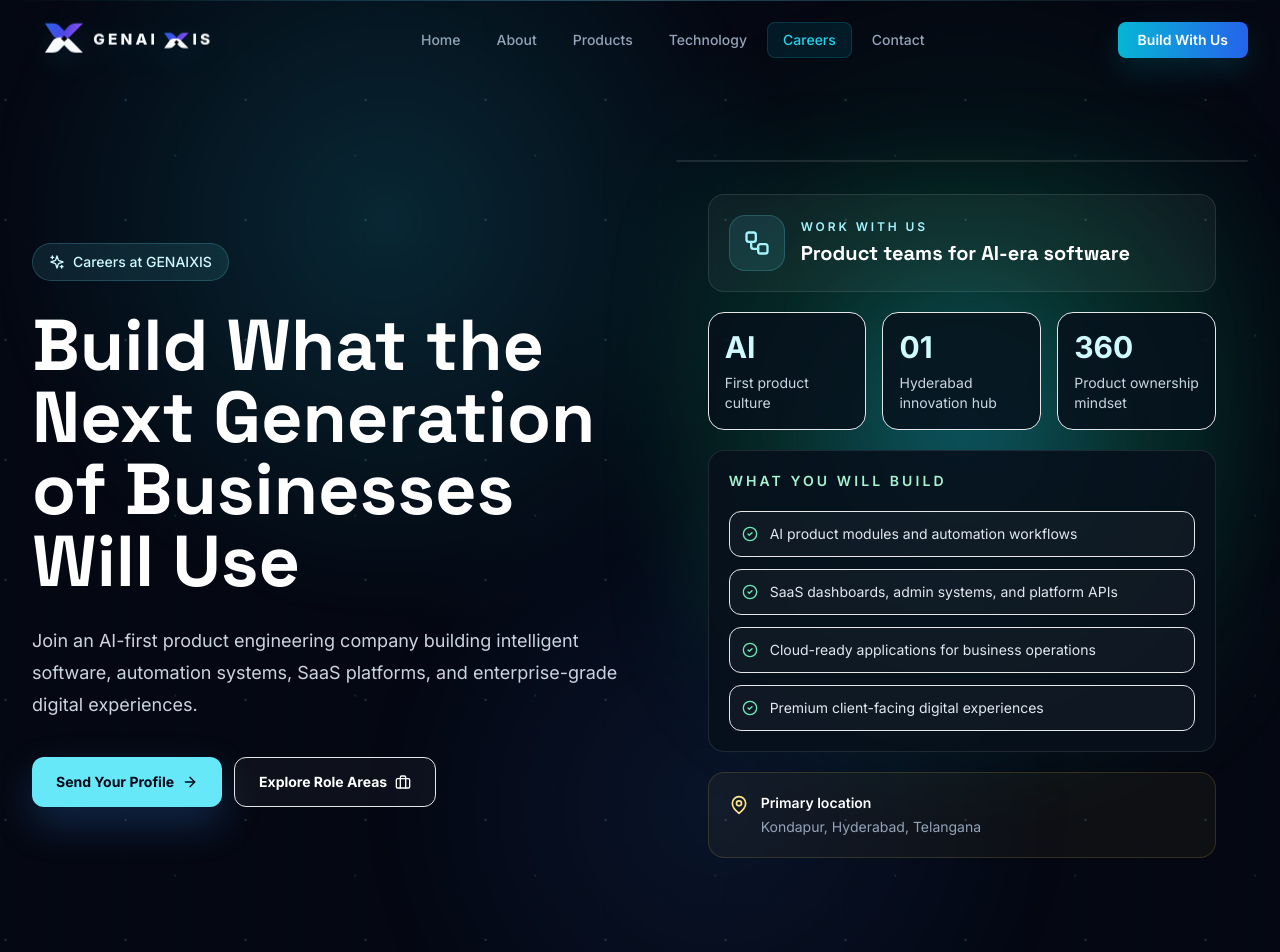
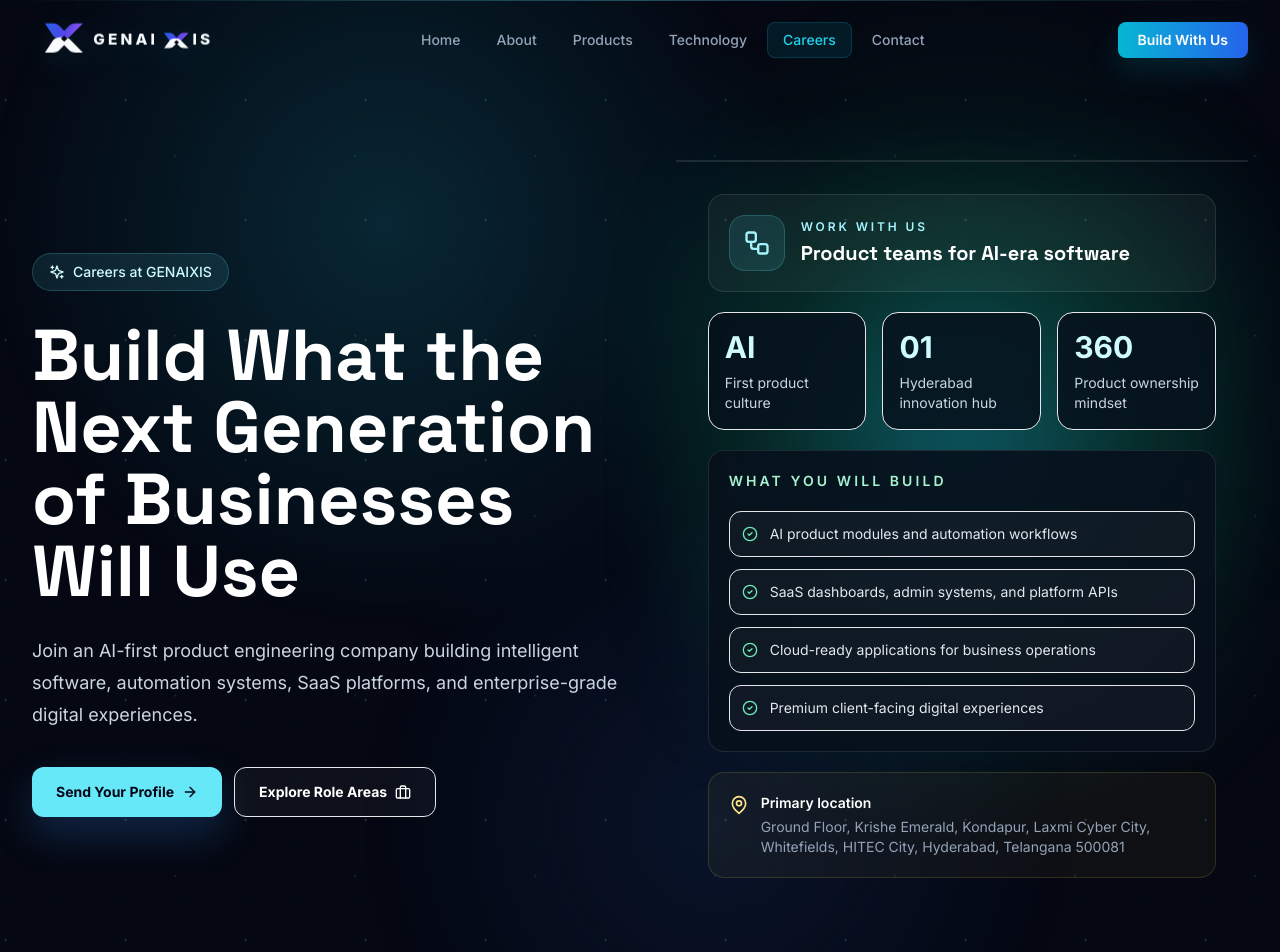
Before and after one commit to Dattakumar369/genaixis, a React (Vite) app: page /careers in a window 1280 px wide. Shown: the top 952 px of the page. Built offline with nearby package versions, Linux system fonts and the light colour scheme.

Commit message:
Update address and canonical URLs

```diff
--- a/index.html
+++ b/index.html
@@ -60,7 +60,7 @@
         "email": "contact@genaixis.com",
         "address": {
           "@type": "PostalAddress",
-          "streetAddress": "Ground Floor, Kondapur Main Road, Kondapur, Laxmi Cyber City, Whitefields",
+          "streetAddress": "Ground Floor, Krishe Emerald, Kondapur, Laxmi Cyber City, Whitefields, HITEC City",
           "addressLocality": "Hyderabad",
           "addressRegion": "Telangana",
           "postalCode": "500081",
--- a/scripts/copy-spa-fallback.mjs
+++ b/scripts/copy-spa-fallback.mjs
@@ -55,7 +55,7 @@ function escapeAttribute(value) {
 }
 
 function withRouteMeta(html, route, meta) {
-  const canonical = `${siteUrl}/${route}`;
+  const canonical = `${siteUrl}/${route}/`;
   const robots = meta.noIndex
     ? 'noindex, follow'
     : 'index, follow, max-image-preview:large, max-snippet:-1, max-video-preview:-1';
--- a/src/components/Footer.tsx
+++ b/src/components/Footer.tsx
@@ -23,7 +23,7 @@ const footerLinks = {
 };
 
 const companyAddress =
-  'Ground Floor, Kondapur Main Road, Kondapur, Laxmi Cyber City, Whitefields, Kondapur, Hyderabad, Telangana 500081';
+  'Ground Floor, Krishe Emerald, Kondapur, Laxmi Cyber City, Whitefields, HITEC City, Hyderabad, Telangana 500081';
 
 const mapsUrl = `https://www.google.com/maps/search/?api=1&query=${encodeURIComponent(companyAddress)}`;
 
--- a/src/pages/About.tsx
+++ b/src/pages/About.tsx
@@ -124,7 +124,7 @@ export default function About() {
         title="About | GENAIXIS LABS PRIVATE LIMITED"
         description="GENAIXIS LABS PRIVATE LIMITED is a futuristic AI and software innovation company building products, SaaS platforms, enterprise systems, and AI-powered digital ecosystems."
         keywords="about GENAIXIS, GENAIXIS LABS PRIVATE LIMITED, genaxis company, gen aixis company, gen axis AI company, LearnStackHub founder, AI software innovation company"
-        canonicalPath="/about"
+        canonicalPath="/about/"
       />
       <PageHero
         tag="About GENAIXIS"
--- a/src/pages/Careers.tsx
+++ b/src/pages/Careers.tsx
@@ -80,7 +80,8 @@ const principles = [
   'Raise the product standard',
 ];
 
-const companyAddress = 'Kondapur, Hyderabad, Telangana';
+const companyAddress =
+  'Ground Floor, Krishe Emerald, Kondapur, Laxmi Cyber City, Whitefields, HITEC City, Hyderabad, Telangana 500081';
 
 function CareersHero() {
   return (
@@ -199,7 +200,7 @@ export default function Careers() {
         title="Careers | GENAIXIS LABS PRIVATE LIMITED"
         description="Join GENAIXIS LABS PRIVATE LIMITED and build AI products, SaaS platforms, automation systems, cloud solutions, and enterprise software with an AI-first product engineering team."
         keywords="GENAIXIS careers, genaxis jobs, gen aixis careers, AI software jobs Hyderabad, SaaS engineering careers, LearnStackHub careers"
-        canonicalPath="/careers"
+        canonicalPath="/careers/"
       />
       <CareersHero />
 
--- a/src/pages/Contact.tsx
+++ b/src/pages/Contact.tsx
@@ -15,7 +15,7 @@ const contacts = [
 ];
 
 const companyAddress =
-  'Ground Floor, Kondapur Main Road, Kondapur, Laxmi Cyber City, Whitefields, Kondapur, Hyderabad, Telangana 500081';
+  'Ground Floor, Krishe Emerald, Kondapur, Laxmi Cyber City, Whitefields, HITEC City, Hyderabad, Telangana 500081';
 
 const mapsUrl = `https://www.google.com/maps/search/?api=1&query=${encodeURIComponent(companyAddress)}`;
 
@@ -33,7 +33,7 @@ export default function Contact() {
         title="Contact | GENAIXIS LABS PRIVATE LIMITED"
         description="Contact GENAIXIS LABS PRIVATE LIMITED in Kondapur, Hyderabad for AI product development, SaaS platforms, automation systems, cloud solutions, enterprise software, careers, and support."
         keywords="contact GENAIXIS, GENAIXIS Hyderabad, genaxis contact, gen aixis contact, gen axis software company, AI product development Hyderabad, LearnStackHub contact"
-        canonicalPath="/contact"
+        canonicalPath="/contact/"
       />
       <PageHero
         tag="Contact"
--- a/src/pages/LegalPages.tsx
+++ b/src/pages/LegalPages.tsx
@@ -6,7 +6,7 @@ const lastUpdated = 'May 27, 2026';
 const companyName = 'GENAIXIS LABS PRIVATE LIMITED';
 const contactEmail = 'contact@genaixis.com';
 const companyAddress =
-  'Ground Floor, Kondapur Main Road, Kondapur, Laxmi Cyber City, Whitefields, Kondapur, Hyderabad, Telangana 500081';
+  'Ground Floor, Krishe Emerald, Kondapur, Laxmi Cyber City, Whitefields, HITEC City, Hyderabad, Telangana 500081';
 
 interface LegalSection {
   title: string;
@@ -72,7 +72,7 @@ export function PrivacyPolicy() {
   return (
     <LegalPage
       title="Privacy Policy"
-      canonicalPath="/privacy-policy"
+      canonicalPath="/privacy-policy/"
       keywords="GENAIXIS privacy policy, GENAIXIS data policy, LearnStackHub privacy, AI software company privacy"
       description="Read how GENAIXIS LABS PRIVATE LIMITED collects, uses, protects, and handles information through its company website and related digital services."
       sections={[
@@ -138,7 +138,7 @@ export function TermsAndConditions() {
   return (
     <LegalPage
       title="Terms and Conditions"
-      canonicalPath="/terms-and-conditions"
+      canonicalPath="/terms-and-conditions/"
       keywords="GENAIXIS terms and conditions, GENAIXIS terms of service, AI software company terms, LearnStackHub terms"
       description="Read the terms and conditions for using the GENAIXIS LABS PRIVATE LIMITED website and related company information."
       sections={[
@@ -217,7 +217,7 @@ export function CookiePolicy() {
   return (
     <LegalPage
       title="Cookie Policy"
-      canonicalPath="/cookie-policy"
+      canonicalPath="/cookie-policy/"
       keywords="GENAIXIS cookie policy, website cookies, analytics cookies, LearnStackHub cookies"
       description="Read how GENAIXIS LABS PRIVATE LIMITED may use cookies and similar technologies on its website."
       sections={[
--- a/src/pages/Products.tsx
+++ b/src/pages/Products.tsx
@@ -56,7 +56,7 @@ export default function Products() {
         title="Products | GENAIXIS LABS PRIVATE LIMITED"
         description="Explore GENAIXIS products and platform capabilities including LearnStackHub, AI systems, SaaS platforms, automation systems, and future product ecosystems."
         keywords="GENAIXIS products, LearnStackHub, LSH, learnstackhub, AI mock interview system, SaaS products, AI automation products, genaxis products"
-        canonicalPath="/products"
+        canonicalPath="/products/"
       />
       <PageHero
         tag="Our Products"
--- a/src/pages/Services.tsx
+++ b/src/pages/Services.tsx
@@ -121,7 +121,7 @@ export default function Services() {
         title="Technology | GENAIXIS LABS PRIVATE LIMITED"
         description="Explore the GENAIXIS technology system: AI engine, platform core, automation OS, cloud layer, product architecture, and future software ecosystems."
         keywords="GENAIXIS technology, AI engine, SaaS platform development, automation OS, cloud software development, enterprise software services, genai technology, genx software"
-        canonicalPath="/services"
+        canonicalPath="/services/"
       />
 
       <section className="relative overflow-hidden pt-36 pb-20 lg:pt-40">
```
Also changed, not shown: 1 other file (tests, documents, lock files or other folders).
